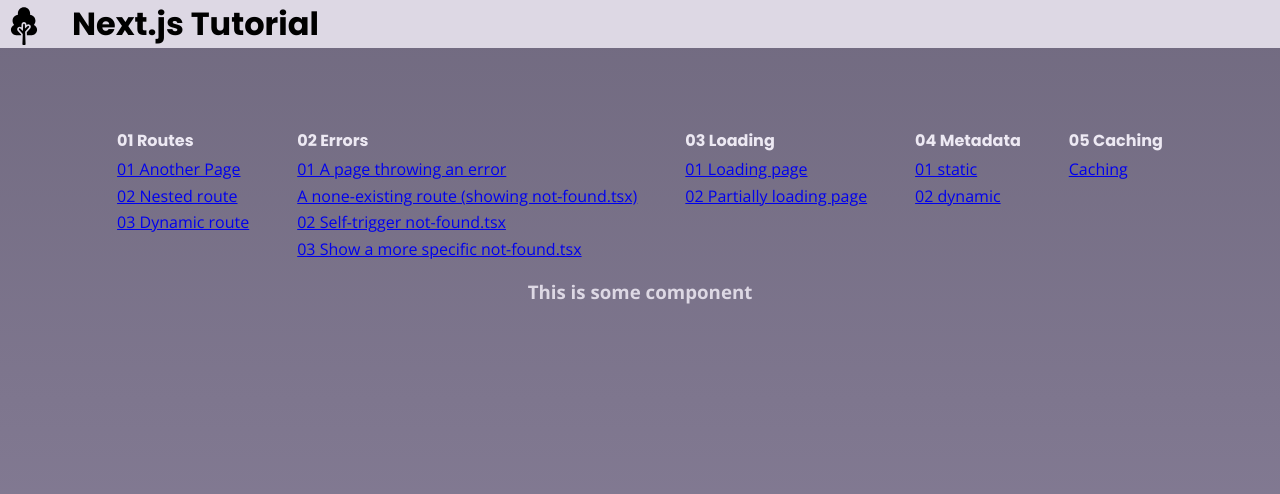
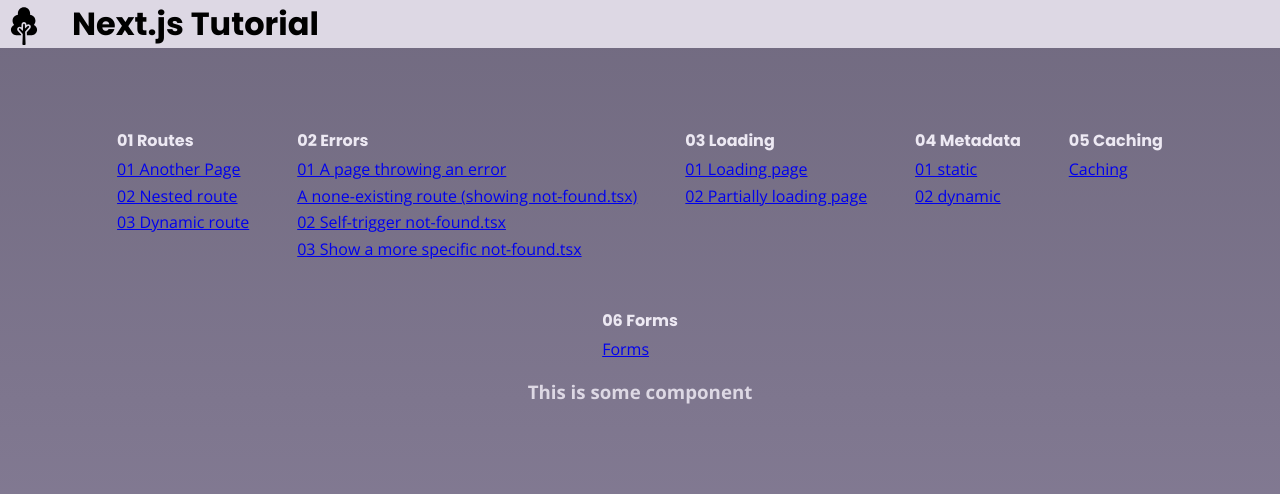
Before and after one commit to acoria/tutorial.nextjs, a Next.js app: page / in a window 1280 px wide. Shown: the top 494 px of the page. Built offline with nearby package versions, Linux system fonts and the light colour scheme.

Commit message:
add form folder

```diff
--- a/app/02_errorHandling/01_pageThrowingError/page.tsx
+++ b/app/02_errorHandling/01_pageThrowingError/page.tsx
@@ -1,6 +1,6 @@
 export default function PageThrowingError() {
   const throwError = () => {
-    throw Error("I am a wanted error");
+    // throw Error("I am a wanted error");
   };
   return <>{throwError()}</>;
 }
--- a/app/05_caching/page.tsx
+++ b/app/05_caching/page.tsx
@@ -2,7 +2,7 @@
 import { addPlantByNameAndReload } from "./addPlant";
 
 /**
- * This can only be tested in production since caching is not as aggressive as in dev mode.
+ * This can only be tested in production since caching is not as aggressive in dev mode.
  * To run the app in production, run "npm run build" and then "npm start".
  * To trigger a reload of pages, call revalidatePath(). -> see {@link addPlantByNameAndReload}
  */
--- a/app/page.module.css
+++ b/app/page.module.css
@@ -4,3 +4,9 @@
   justify-content: center;
   column-gap: 3rem;
 }
+
+.linkBlockRow{
+  display: flex;
+  flex-direction: column;
+  row-gap: 3rem;
+}
--- a/app/page.tsx
+++ b/app/page.tsx
@@ -19,10 +19,13 @@
     <main>
       {/* Anchor tag triggers a full page reload (as seen by the x for the reload button in the browser during clicking the link) -> Use Link instead */}
       {/* <a href={"/01_anotherPage"}>Another Page</a> */}
+      <div className={styles.linkBlockRow}>
         <div className={styles.linkBlocks}>
           <LinkList title="01 Routes">
             <Link href={"/01_routes/01_anotherPage"}>01 Another Page</Link>
-          <Link href={"/01_routes/02_nestedRoute/nested"}>02 Nested route</Link>
+            <Link href={"/01_routes/02_nestedRoute/nested"}>
+              02 Nested route
+            </Link>
             <Link href={"/01_routes/03_dynamicRoute/dynamic-1"}>
               03 Dynamic route
             </Link>
@@ -49,12 +52,22 @@
           </LinkList>
           <LinkList title="04 Metadata">
             <Link href={"/04_metadata/01_static"}>01 static</Link>
-          <Link href={"/04_metadata/02_dynamic/dynamicTitle"}>02 dynamic</Link>
+            <Link href={"/04_metadata/02_dynamic/dynamicTitle"}>
+              02 dynamic
+            </Link>
           </LinkList>
           <LinkList title="05 Caching">
             <Link href={"/05_caching"}>Caching</Link>
           </LinkList>
         </div>
+        <div className={styles.linkBlockRow}>
+          <div className={styles.linkBlocks}>
+            <LinkList title="06 Forms">
+              <Link href={"/06_forms"}>Forms</Link>
+            </LinkList>
+          </div>
+        </div>
+      </div>
       <SomeComponent />
     </main>
   );
--- a/initdb.ts
+++ b/initdb.ts
@@ -7,7 +7,7 @@
 
 const dummyPlants = [{ name: "Palm tree" }, { name: "Sunflower" }];
 
-// db.prepare(`DROP TABLE plants`).run();
+db.prepare(`DROP TABLE plants`).run();
 db.prepare(
   `
      CREATE TABLE IF NOT EXISTS plants (
```
Also changed, not shown: app/06_forms/page.tsx (added, +32 -0 lines), 1 other file (tests, documents, lock files or other folders). Lines whose indentation alone changed are shown as unchanged.
